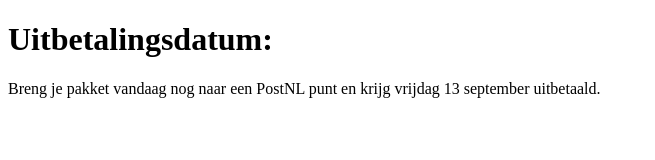
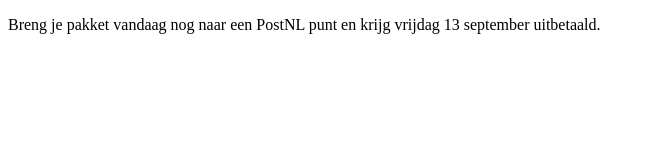
Before and after one commit to bulkswap/date, a plain HTML site: page index.html in a window 1280 px wide. Shown: the whole page, without its empty margins (0-655 px from the left). Drawn offline with Linux system fonts and the light colour scheme.

Commit message:
Update index.html

```diff
--- a/index.html
+++ b/index.html
@@ -6,8 +6,6 @@
     <title>Datum Berekening</title>
 </head>
 <body>
-
-<h1>Uitbetalingsdatum:</h1>
 <p id="workdayMessage"></p>
 
 <script>
```
